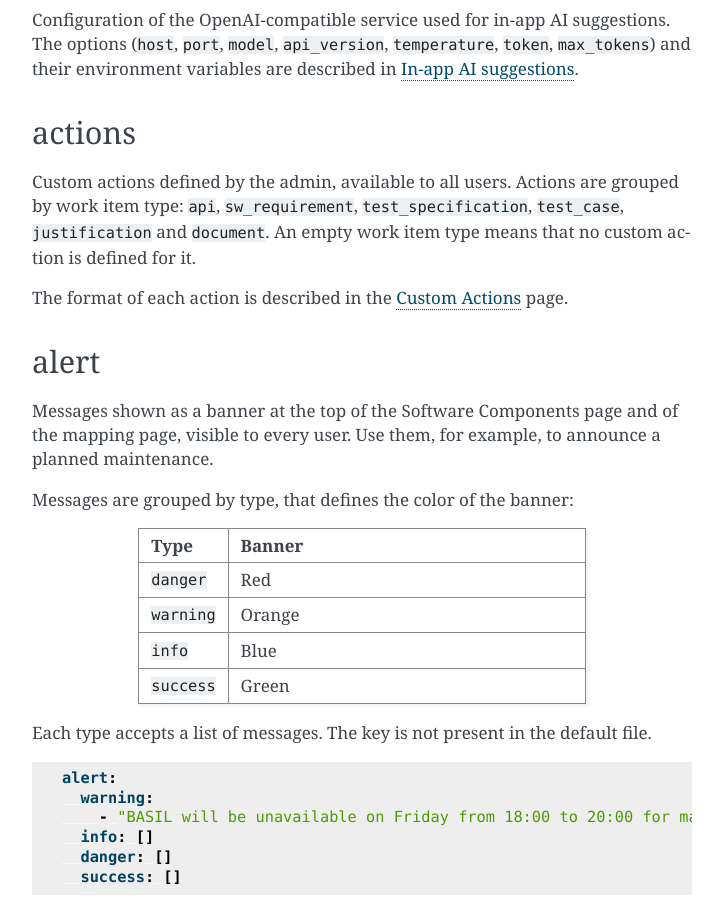
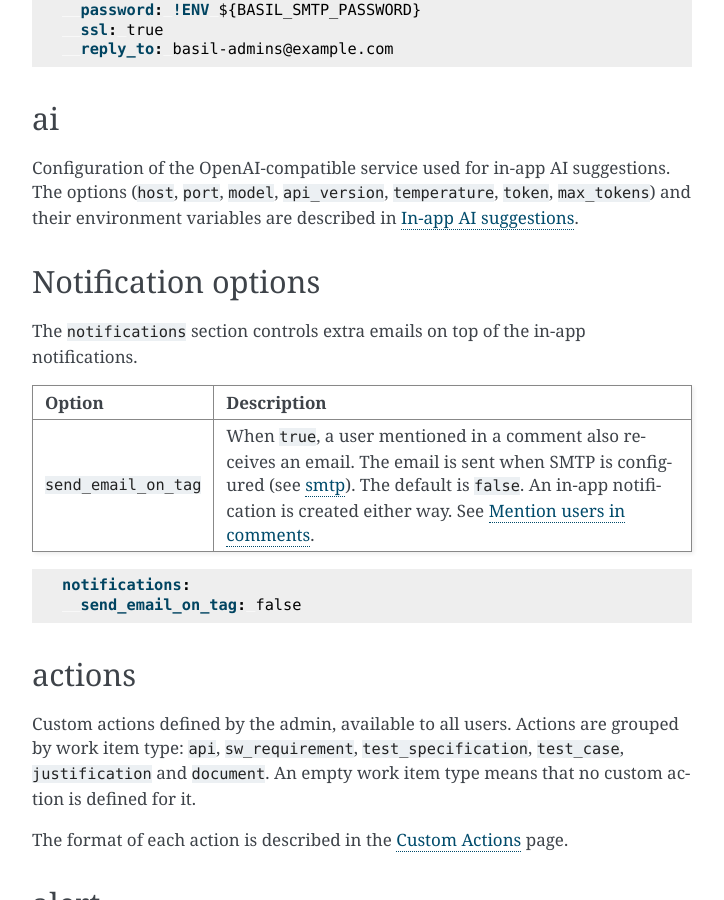
Before and after one commit to elisa-tech/BASIL, a Sphinx documentation site: the page built from docs/source/settings.rst, in a window 1280 px wide and 900 px high, scrolled down 2815 px. Shown: the whole window, without its empty margins (388-1112 px from the left). Built offline with Sphinx 7.4.7, drawn with Linux system fonts in a browser that asks for light colours; some of the changed text lies outside the part shown.

Commit message:
Added documentation
Signed-off-by: Luigi Pellecchia <pellecchia.luigi@gmail.com>

```diff
--- a/docs/source/settings.rst
+++ b/docs/source/settings.rst
@@ -33,6 +33,8 @@ The default settings file looks like this:
      model: ""
      temperature: 0
      token: ""
+   notifications:
+     send_email_on_tag: false
    actions:
      api:
      sw_requirement:
@@ -55,6 +57,8 @@ The top-level keys are:
      - Email server used to send notifications. See `smtp`_.
    * - ``ai``
      - AI service used for in-app suggestions. See :ref:`ai_suggestions`.
+   * - ``notifications``
+     - Extra emails, including the email sent when a user is mentioned in a comment. See `Notification options`_.
    * - ``actions``
      - Custom action buttons shown on work items. See `actions`_.
    * - ``alert``
@@ -89,6 +93,7 @@ Configuration of the SMTP server used to send emails. BASIL sends an email:
 - to the owners of a Software Component, when a user asks for write permission on it
 - to a user, on password reset
 - to a user, when an admin changes their role
+- to a user mentioned in a comment, when ``notifications.send_email_on_tag`` is ``true``
 
 .. list-table::
    :header-rows: 1
@@ -148,6 +153,31 @@ ai
 Configuration of the OpenAI-compatible service used for in-app AI suggestions.
 The options (``host``, ``port``, ``model``, ``api_version``, ``temperature``, ``token``, ``max_tokens``)
 and their environment variables are described in :ref:`ai_suggestions`.
+
+
+.. _settings_notifications:
+
+Notification options
+^^^^^^^^^^^^^^^^^^^^
+
+The ``notifications`` section controls extra emails on top of the in-app notifications.
+
+.. list-table::
+   :header-rows: 1
+   :widths: 25 75
+
+   * - Option
+     - Description
+   * - ``send_email_on_tag``
+     - When ``true``, a user mentioned in a comment also receives an email.
+       The email is sent when SMTP is configured (see `smtp`_).
+       The default is ``false``. An in-app notification is created either way.
+       See :ref:`mention_users_in_comments`.
+
+.. code-block:: yaml
+
+   notifications:
+     send_email_on_tag: false
 
 
 actions
--- a/docs/source/user_management.rst
+++ b/docs/source/user_management.rst
@@ -18,8 +18,11 @@ Roles
 
 BASIL support 3 different user roles: ADMIN, GUEST, USER.
  * ADMIN: same rules as USER but an ADMIN can also enable/disable other users and reset their password.
- * GUEST: Can navigate and add comments to public contents. A guest cannot create a new software components.
+ * GUEST: Can navigate public contents. A guest cannot create a software component or write comments.
  * USER: Can navigate and add comments to public contents. Moreover a USER can work on Software Components accordingly with the user permission defined by owners/managers.
+
+Users with role **USER** or **ADMIN** can mention colleagues in a comment.
+See :ref:`mention_users_in_comments`.
 
 
 ----------------
```
Also changed, not shown: README.md (+1 -1 lines), docs/source/notifications.rst (+29 -0 lines).
